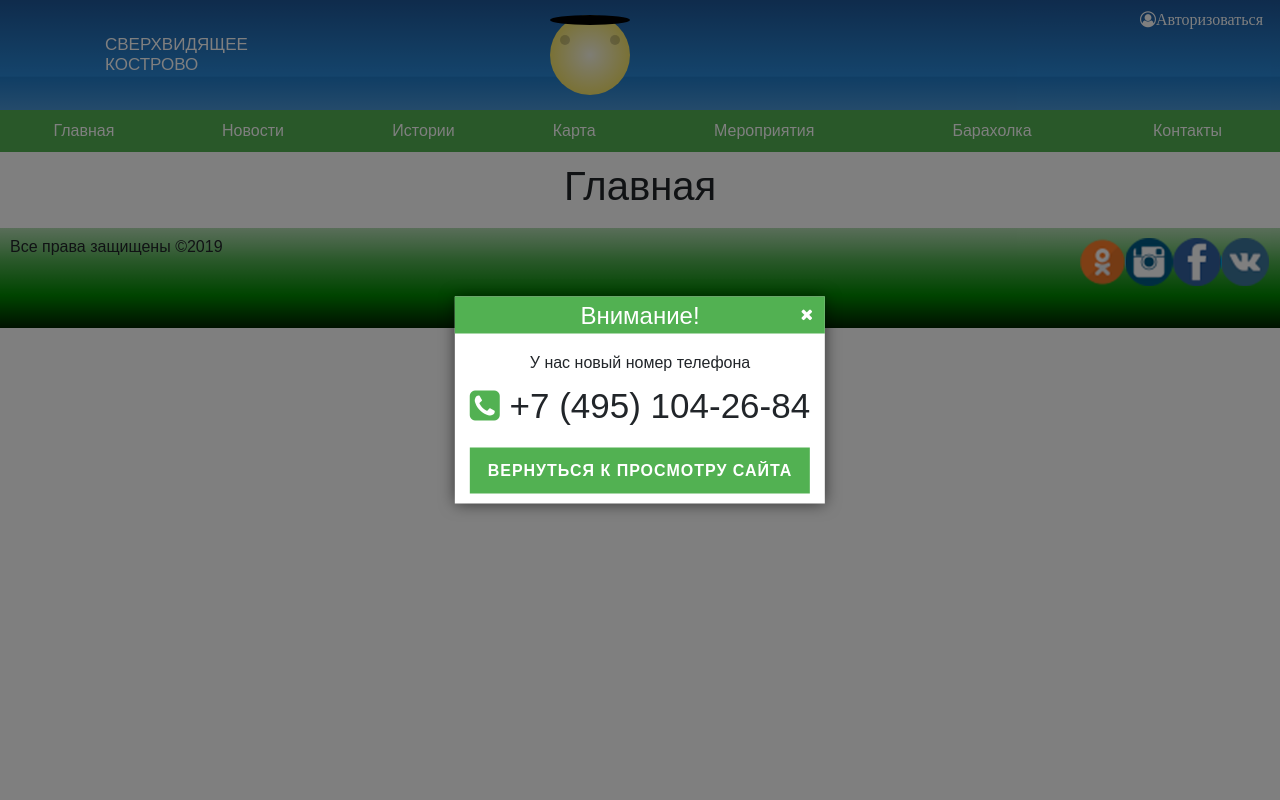
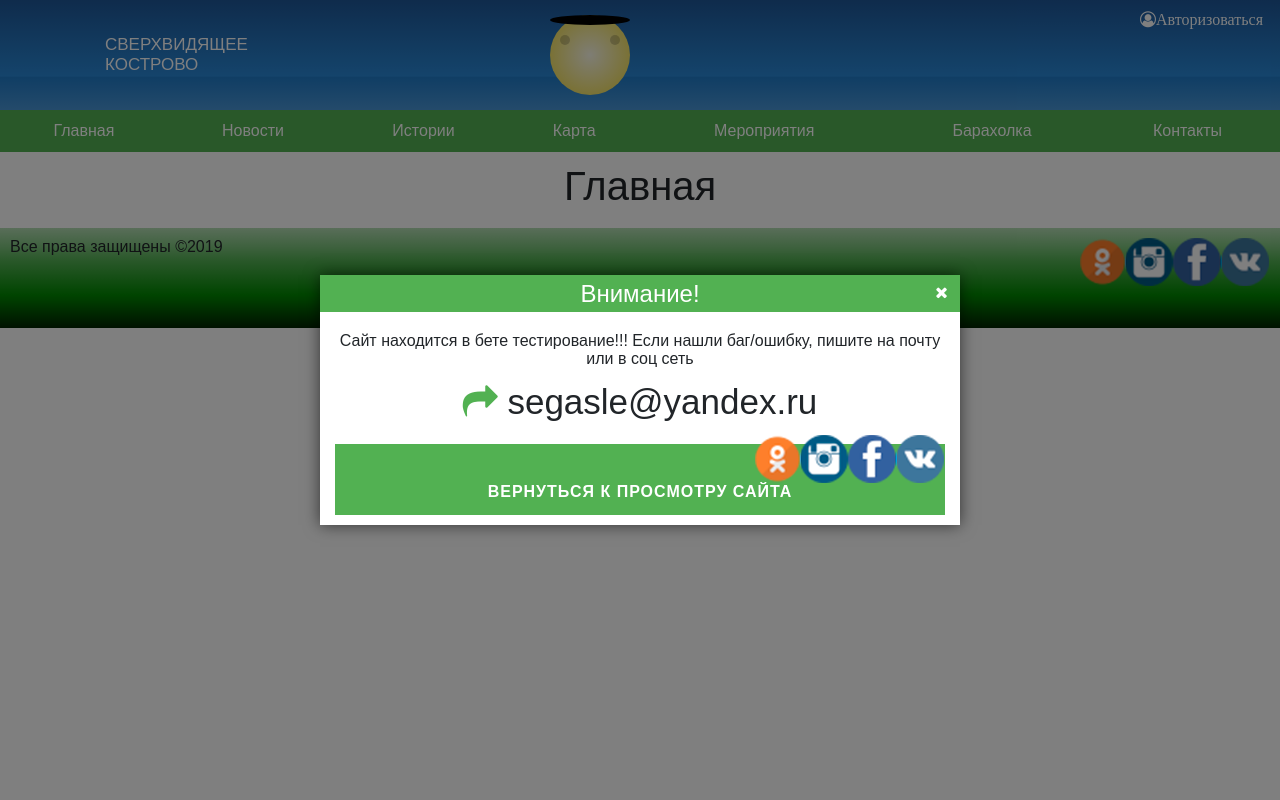
Before and after one commit to segasle/kostovo_site, a PHP site: page /kostovo_site/ in a window 1280 px wide. Run offline with PHP 8.4, Linux system fonts and the light colour scheme; data comes from the database, SQL or seed files in the repository; data that the repository does not hold is empty; some libraries are stand-ins or nearby versions.

Commit message:
поместил соц сеть

```diff
--- a/tempate/header.php
+++ b/tempate/header.php
@@ -54,8 +54,11 @@ if (empty($_COOKIE['ap'])) { ?>
             <div id="appomed-pop-close"></div>
         </div>
         <div id="appomed-pop-main2">
-            <p>У нас новый номер телефона</p>
-            <p><i class="fa fa-phone-square"></i> +7 (495) 104-26-84</p>
+            <p>Сайт находится в бете тестирование!!! Если нашли баг/ошибку, пишите на почту или в соц сеть</p>
+            <p><i class="fa fa-mail-forward"></i> segasle@yandex.ru</p>
+            <div class="block_icon">
+                <?php get_soclal(); ?>
+            </div>
             <div id="appomed-pop-but">Вернуться к просмотру сайта</div>
         </div>
     </div>
```
